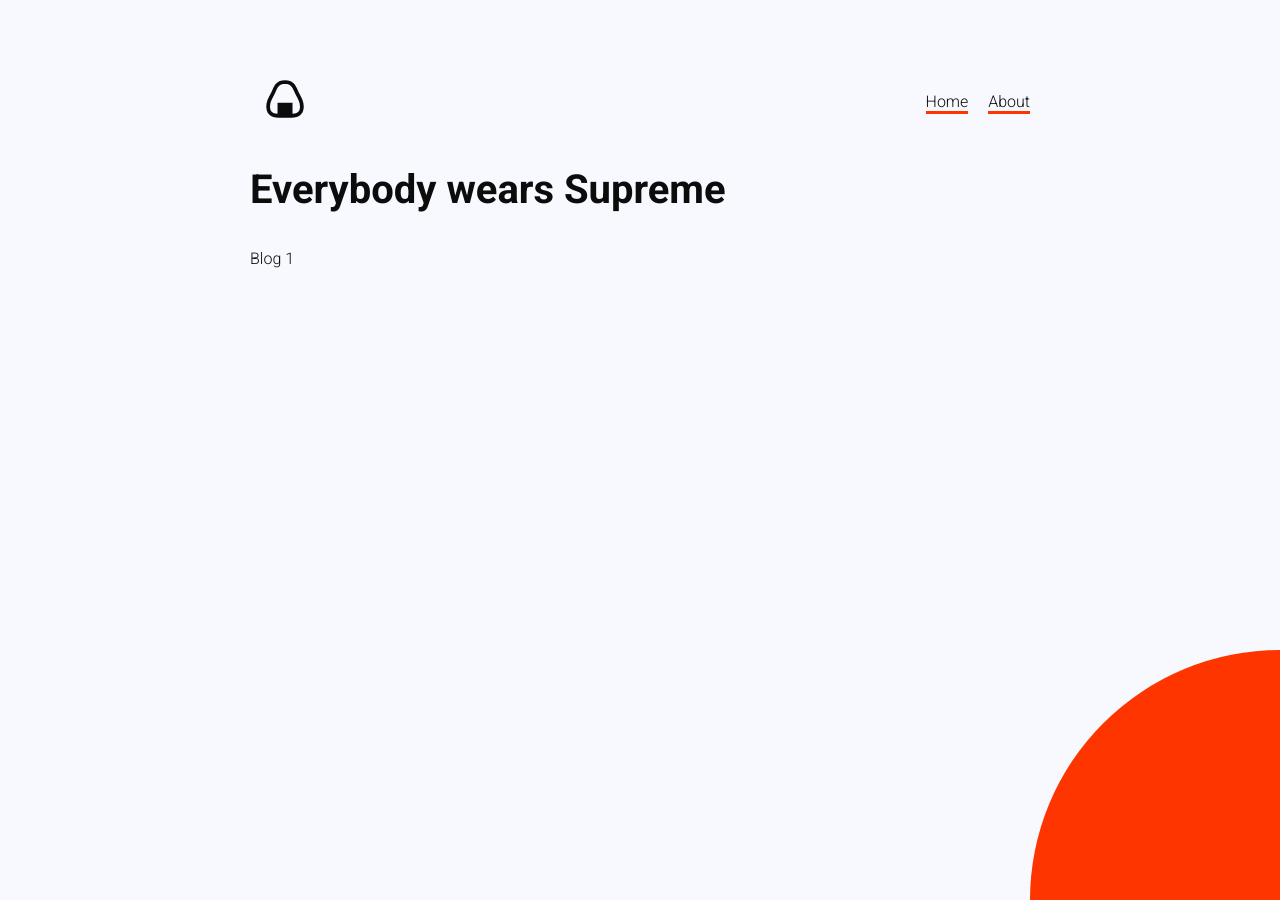
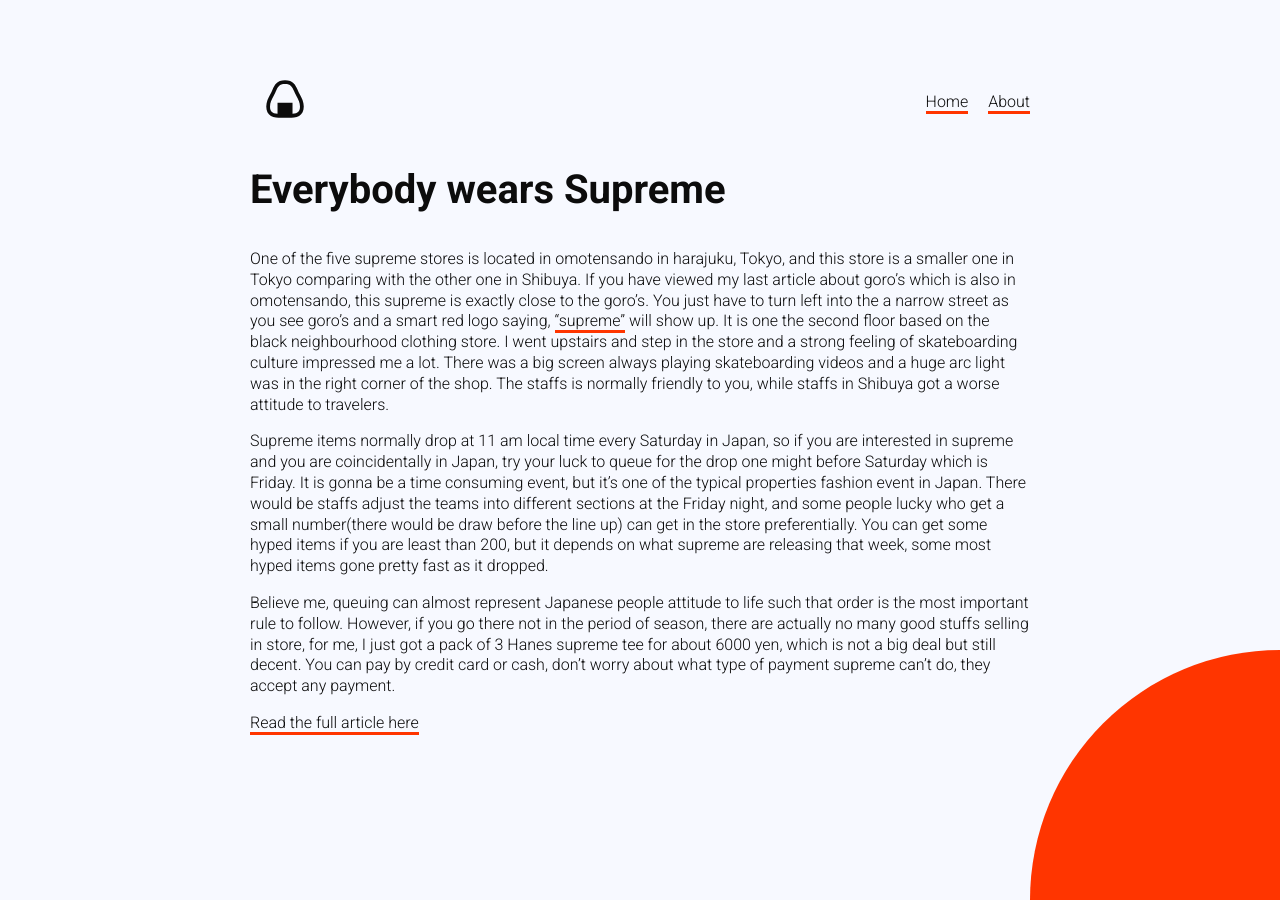
Before and after one commit to felphos/anightinjapan, a Jekyll site: the page built from _posts/2021-02-22-supreme.markdown, in a window 1280 px wide. Built offline with Jekyll 4.4.1, drawn with Linux system fonts in a browser that asks for light colours.

Commit message:
Updated Supreme

```diff
--- a/_posts/2021-02-22-supreme.markdown
+++ b/_posts/2021-02-22-supreme.markdown
@@ -5,4 +5,10 @@
   and this store is a smaller one in Tokyo comparing with the other one in Shibuya.
 ---
 
-Blog 1
+One of the five supreme stores is located in omotensando in harajuku, Tokyo, and this store is a smaller one in Tokyo comparing with the other one in Shibuya. If you have viewed my last article about goro's which is also in omotensando, this supreme is exactly close to the goro's. You just have to turn left into the a narrow street as you see goro's and a smart red logo saying, ["supreme"](https://www.supremenewyork.com/) will show up. It is one the second floor based on the black neighbourhood clothing store. I went upstairs and step in the store and a strong feeling of skateboarding culture impressed me a lot. There was a big screen always playing skateboarding videos and a huge arc light was in the right corner of the shop. The staffs is normally friendly to you, while staffs in Shibuya got a worse attitude to travelers.
+
+Supreme items normally drop at 11 am local time every Saturday in Japan, so if you are interested in supreme and you are coincidentally in Japan, try your luck to queue for the drop one might before Saturday which is Friday. It is gonna be a time consuming event, but it's one of the typical properties fashion event in Japan. There would be staffs adjust the teams into different sections at the Friday night, and some people lucky who get a small number(there would be draw before the line up) can get in the store preferentially. You can get some hyped  items if you are least than 200, but it depends on what supreme are releasing that week, some most hyped items gone pretty fast as it dropped.
+
+Believe me, queuing can almost represent Japanese people attitude to life such that order is the most important rule to follow. However, if you go there not in the period of season, there are actually no many good stuffs selling in store, for me, I just got a pack of 3 Hanes supreme tee for about 6000 yen, which is not a big deal but still decent. You can pay by credit card or cash, don't worry about what type of payment supreme can't do, they accept any payment.
+
+[Read the full article here](https://www.tokyocreative.com/articles/19065-experience-in-supreme-harajuku-tokyo-and-osaka)
```
